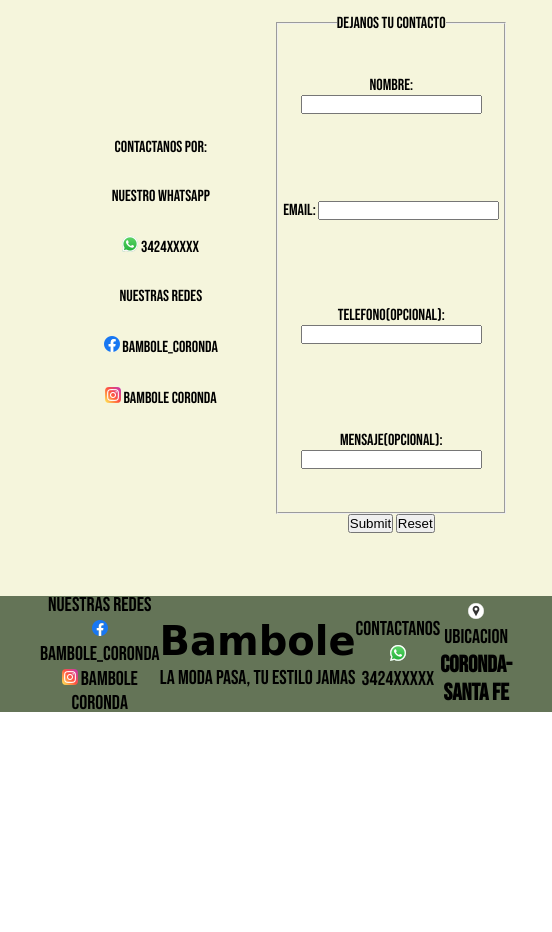
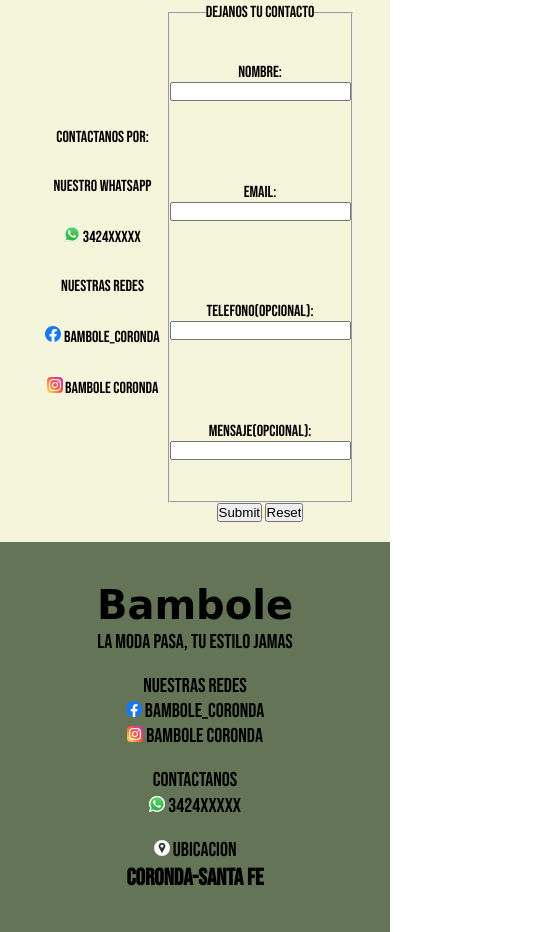
Before and after one commit to JohnPoulBravo10/Bambole-39385, a plain HTML site: page pages/contacto.html in a window 390 px wide. Shown: the part 449-1381 px from the top of the page, 552 px wide, since content can reach past the window. Before the commit the page ends 1164 px from the top, so only its background shows below. Drawn offline with Linux system fonts and the light colour scheme; a web font is replaced by a local one.

Commit message:
mejorando

```diff
--- a/css/estilos.css
+++ b/css/estilos.css
@@ -222,7 +222,7 @@ figure img{
    .hero{
       display: grid;
       grid-template-columns: 1fr;
-      grid-template-rows: 400px auto 10%;
+      grid-template-rows: auto auto auto;
       grid-template-areas: "header""main""footer";
    }
    header{
@@ -230,7 +230,9 @@ figure img{
       grid-area: header;
       display: flex;
       flex-direction: column;
+      padding: 20px;
    }
+
    main{
       grid-area: main;
       display: flex;
@@ -245,6 +247,7 @@ figure img{
       display: flex;
       flex-direction: column;
       justify-content: space-between;
+      padding: 3px;
    }
    .seccionPrincipalInicio{
       width: 100%;
@@ -303,8 +306,27 @@ figure img{
    .img12{
       grid-area: img12;
    }
+   footer{
+      display: flex;
+      flex-direction: column;
+      justify-content: space-around;
+      gap: 20px;
+   }
+   .eslogan{
+      order: 1;
+   }
+   .redes{
+      order: 2;
+   }
+   .contacto{
+      order: 3;
+   }
+   .ubicacion{
+      order: 4;
+   }
 }
 @media (max-width: 425px) {
+
    .seccionPrincipalInicio{
       width: 100%;
       display: grid;
@@ -325,7 +347,7 @@ figure img{
       grid-area: h2;
    }
    .img1,.img2,.img3,.img4,.img5,.img6,.img7,.img8,.img9,.img10,.img11,.img12{
-      width: 350px;
+      width: 300px;
 
    }
    .img1{
```
